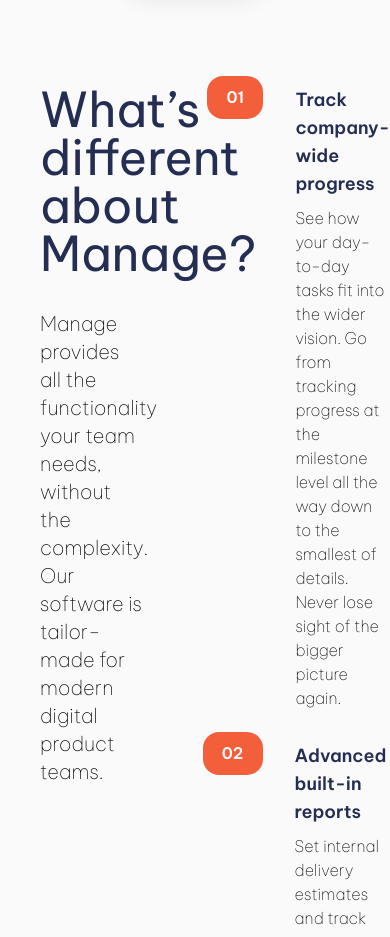
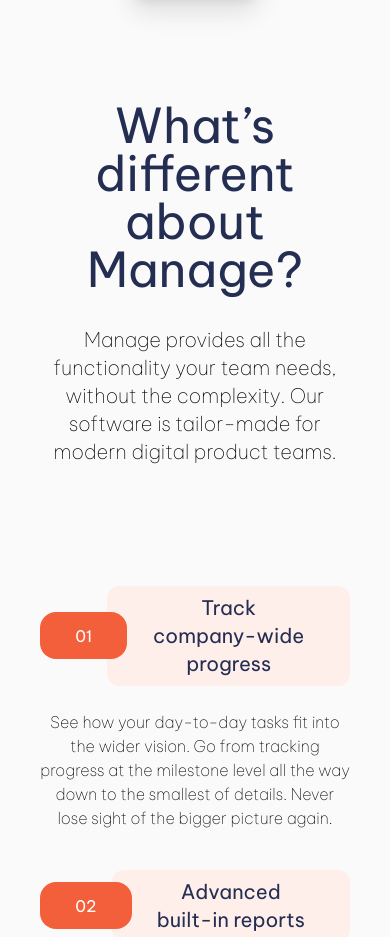
Before and after one commit to Najmaldin-ishag/manage-landing-page, a React (Vite) app: page / in a window 390 px wide. Shown: the part 1047-1984 px from the top of the page. Built offline with nearby package versions, Linux system fonts and the light colour scheme.

Commit message:
made the features mobile responsive

```diff
--- a/src/Sections/Features.jsx
+++ b/src/Sections/Features.jsx
@@ -3,9 +3,9 @@
 const Features = () => {
   return (
     <section className="section-padding container mb-[4.5rem]">
-      <div className="mt-[6.5rem]  grid grid-cols-2 gap-[6.5rem]">
+      <div className="mt-[6.5rem]  grid grid-cols-2 gap-[6.5rem] max-sm:flex max-sm:flex-col max-sm:text-center">
         <div>
-          <h2 className="text-primary-dark-blue text-5xl mb-8 font-[400]">
+          <h2 className="text-primary-dark-blue text-5xl mb-8 font-[400] ">
             What’s different about Manage?
           </h2>
           <p className="font-thin text-xl">
@@ -14,7 +14,7 @@
             teams.
           </p>
         </div>
-        <div className="features-box">
+        <div className="features-box max-sm:hidden">
           {features.map((item) => (
             <div
               key={item.id}
@@ -34,6 +34,30 @@
             </div>
           ))}
         </div>
+
+        {/* Made the features visible on smaller screens  */}
+        <div className="lg:hidden max-sm:block mt-4">
+          {features.map((item) => (
+            <>
+              <div
+                key={item.id}
+                className="max-sm:grid max-sm:grid-cols-1 nth-2:mb-4 nth-2:mt-4"
+              >
+                <div className="flex items-center justify-center max-sm:mb-4 text-center">
+                  <span className="py-[.7rem] px-[2.2rem] bg-primary-bright-red text-white rounded-2xl -mt-2">
+                    {item.id}
+                  </span>
+                  <h3 className="text-primary-dark-blue text-xl mb-2 bg-secondary-very-pale-red px-[2.5rem] py-[.5rem] rounded-xl -ml-5 z-[-2]">
+                    {item.title}
+                  </h3>
+                </div>
+                <div className="mb-6">
+                  <p className="font-thin">{item.description}</p>
+                </div>
+              </div>
+            </>
+          ))}
+        </div>
       </div>
     </section>
   );
--- a/src/Sections/Hero.jsx
+++ b/src/Sections/Hero.jsx
@@ -18,7 +18,7 @@
           </Button>
         </div>
         {/* Header img */}
-        <div className="max-sm:order-first">
+        <div className="max-sm:order-first max-sm:mb-4">
           <img src="/images/illustration-intro.svg" />
         </div>
       </div>
```
